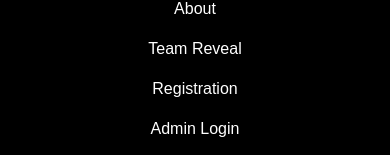
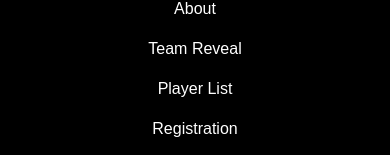
Before and after one commit to bipu1417/pundag-premier-league, a React (Create React App) app: page / in a window 390 px wide. Both pictures are taken after a click on the button 361 px from the left and 36 px from the top of the page. Shown: the part 132-287 px from the top of the page. Built offline with nearby package versions, Linux system fonts and the light colour scheme.

Commit message:
Added registered players in header

```diff
--- a/src/components/Header.js
+++ b/src/components/Header.js
@@ -119,6 +119,14 @@ export default function Header({ isAdmin, setIsAdmin }) {
             Team Reveal
           </Link>
 
+          <Link
+            to="/registered-players"
+            className="hover:text-yellow-400 transition"
+            onClick={() => setMenuOpen(false)}
+          >
+            Player List
+          </Link>
+
           {/* Registration (Mobile) */}
           {isRegistrationOpen ? (
             <Link
```
